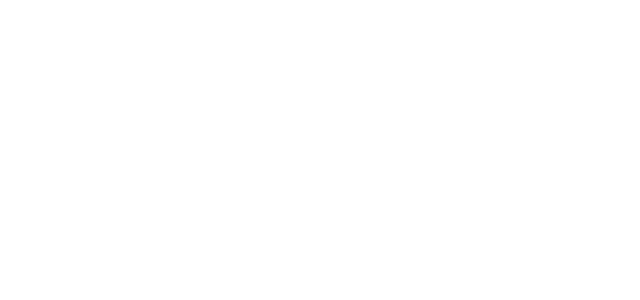
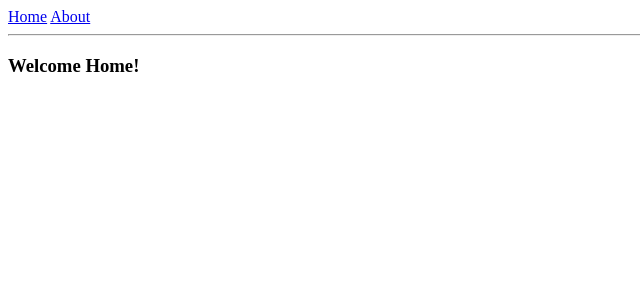
Before and after one commit to elvis-ndubuisi/review-harvest, a React (Vite) app in the folder apps/web/: page / in a window 1280 px wide. Shown: the top 300 px of the page, without its empty margins (0-640 px from the left). Built offline with nearby package versions, Linux system fonts and the light colour scheme.

Commit message:
init web end

```diff
--- a/apps/web/package.json
+++ b/apps/web/package.json
@@ -10,10 +10,13 @@
     "preview": "vite preview"
   },
   "dependencies": {
+    "@tanstack/react-router": "^1.31.3",
     "react": "^18.2.0",
     "react-dom": "^18.2.0"
   },
   "devDependencies": {
+    "@tanstack/router-devtools": "^1.31.3",
+    "@tanstack/router-vite-plugin": "^1.30.0",
     "@types/react": "^18.2.66",
     "@types/react-dom": "^18.2.22",
     "@typescript-eslint/eslint-plugin": "^7.2.0",
--- a/apps/web/src/main.tsx
+++ b/apps/web/src/main.tsx
@@ -1,8 +1,24 @@
 import React from 'react'
 import ReactDOM from 'react-dom/client'
-// import App from './App.tsx'
 import './index.css'
+import {RouterProvider, createRouter} from '@tanstack/react-router'
 
-ReactDOM.createRoot(document.getElementById('root')!).render(
-  <React.StrictMode>{/* <App /> */}</React.StrictMode>,
-)
+import {routeTree} from './routeTree.gen'
+const router = createRouter({routeTree})
+
+// Register the router instance for type safety
+declare module '@tanstack/react-router' {
+  interface Register {
+    router: typeof router
+  }
+}
+
+const rootElement = document.getElementById('root')!
+if (!rootElement.innerHTML) {
+  const root = ReactDOM.createRoot(rootElement)
+  root.render(
+    <React.StrictMode>
+      <RouterProvider router={router} />
+    </React.StrictMode>,
+  )
+}
--- /dev/null
+++ b/apps/web/src/routeTree.gen.ts
@@ -0,0 +1,43 @@
+/* prettier-ignore-start */
+
+/* eslint-disable */
+
+// @ts-nocheck
+
+// noinspection JSUnusedGlobalSymbols
+
+// This file is auto-generated by TanStack Router
+
+import { createFileRoute } from '@tanstack/react-router'
+
+// Import Routes
+
+import { Route as rootRoute } from './routes/__root'
+
+// Create Virtual Routes
+
+const IndexLazyImport = createFileRoute('/')()
+
+// Create/Update Routes
+
+const IndexLazyRoute = IndexLazyImport.update({
+  path: '/',
+  getParentRoute: () => rootRoute,
+} as any).lazy(() => import('./routes/index.lazy').then((d) => d.Route))
+
+// Populate the FileRoutesByPath interface
+
+declare module '@tanstack/react-router' {
+  interface FileRoutesByPath {
+    '/': {
+      preLoaderRoute: typeof IndexLazyImport
+      parentRoute: typeof rootRoute
+    }
+  }
+}
+
+// Create and export the route tree
+
+export const routeTree = rootRoute.addChildren([IndexLazyRoute])
+
+/* prettier-ignore-end */
--- /dev/null
+++ b/apps/web/src/routes/__root.tsx
@@ -0,0 +1,20 @@
+import {createRootRoute, Link, Outlet} from '@tanstack/react-router'
+import {TanStackRouterDevtools} from '@tanstack/router-devtools'
+
+export const Route = createRootRoute({
+  component: () => (
+    <>
+      <div className='p-2 flex gap-2'>
+        <Link to='/' className='[&.active]:font-bold'>
+          Home
+        </Link>{' '}
+        <Link to='/about' className='[&.active]:font-bold'>
+          About
+        </Link>
+      </div>
+      <hr />
+      <Outlet />
+      <TanStackRouterDevtools />
+    </>
+  ),
+})
--- /dev/null
+++ b/apps/web/src/routes/index.lazy.tsx
@@ -0,0 +1,13 @@
+import {createLazyFileRoute} from '@tanstack/react-router'
+
+export const Route = createLazyFileRoute('/')({
+  component: Index,
+})
+
+function Index() {
+  return (
+    <div className='p-2'>
+      <h3>Welcome Home!</h3>
+    </div>
+  )
+}
--- a/apps/web/vite.config.ts
+++ b/apps/web/vite.config.ts
@@ -1,7 +1,8 @@
-import { defineConfig } from 'vite'
+import {defineConfig} from 'vite'
 import react from '@vitejs/plugin-react-swc'
+import {TanStackRouterVite} from '@tanstack/router-vite-plugin'
 
 // https://vitejs.dev/config/
 export default defineConfig({
-  plugins: [react()],
+  plugins: [react(), TanStackRouterVite()],
 })
```
